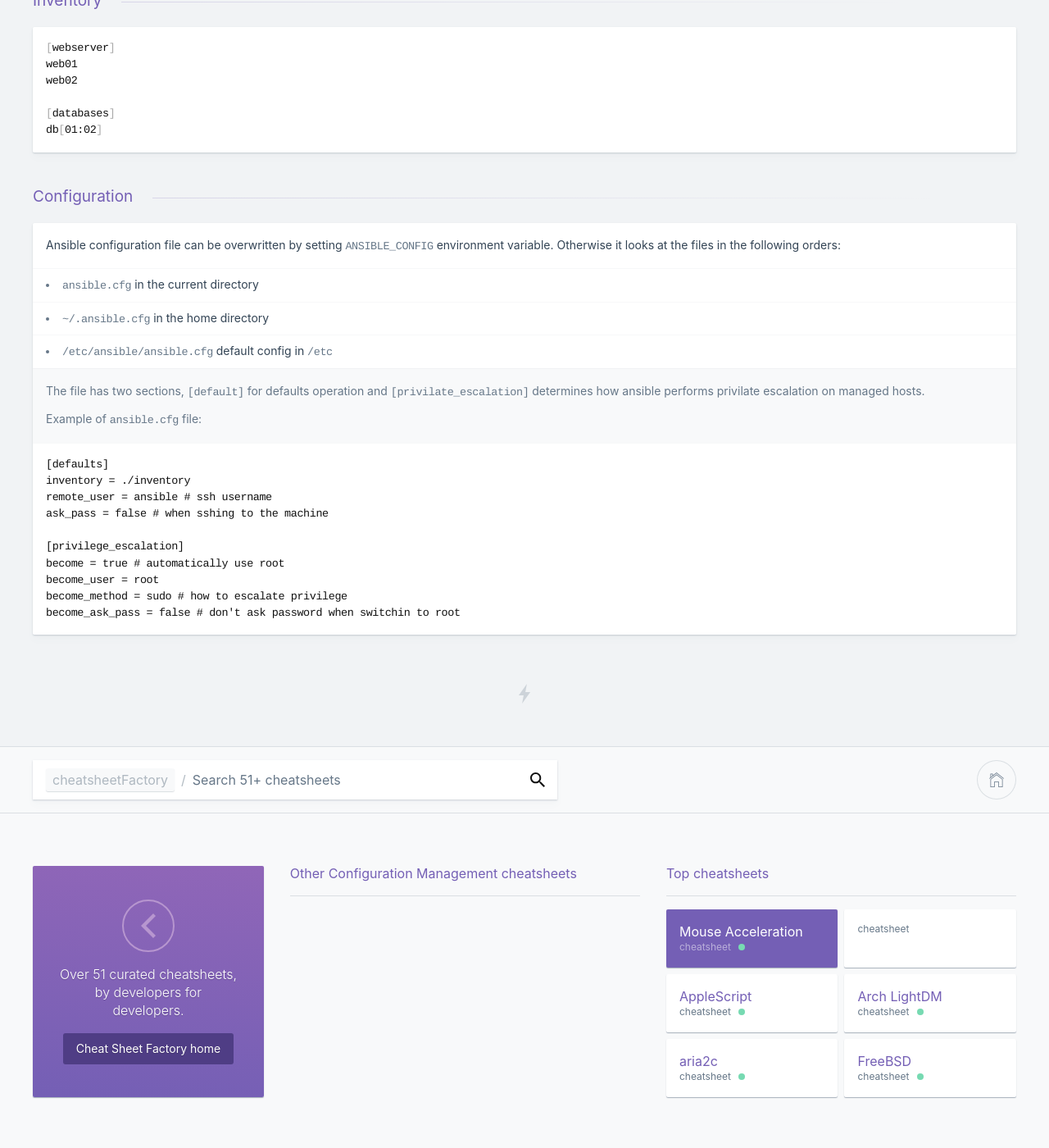
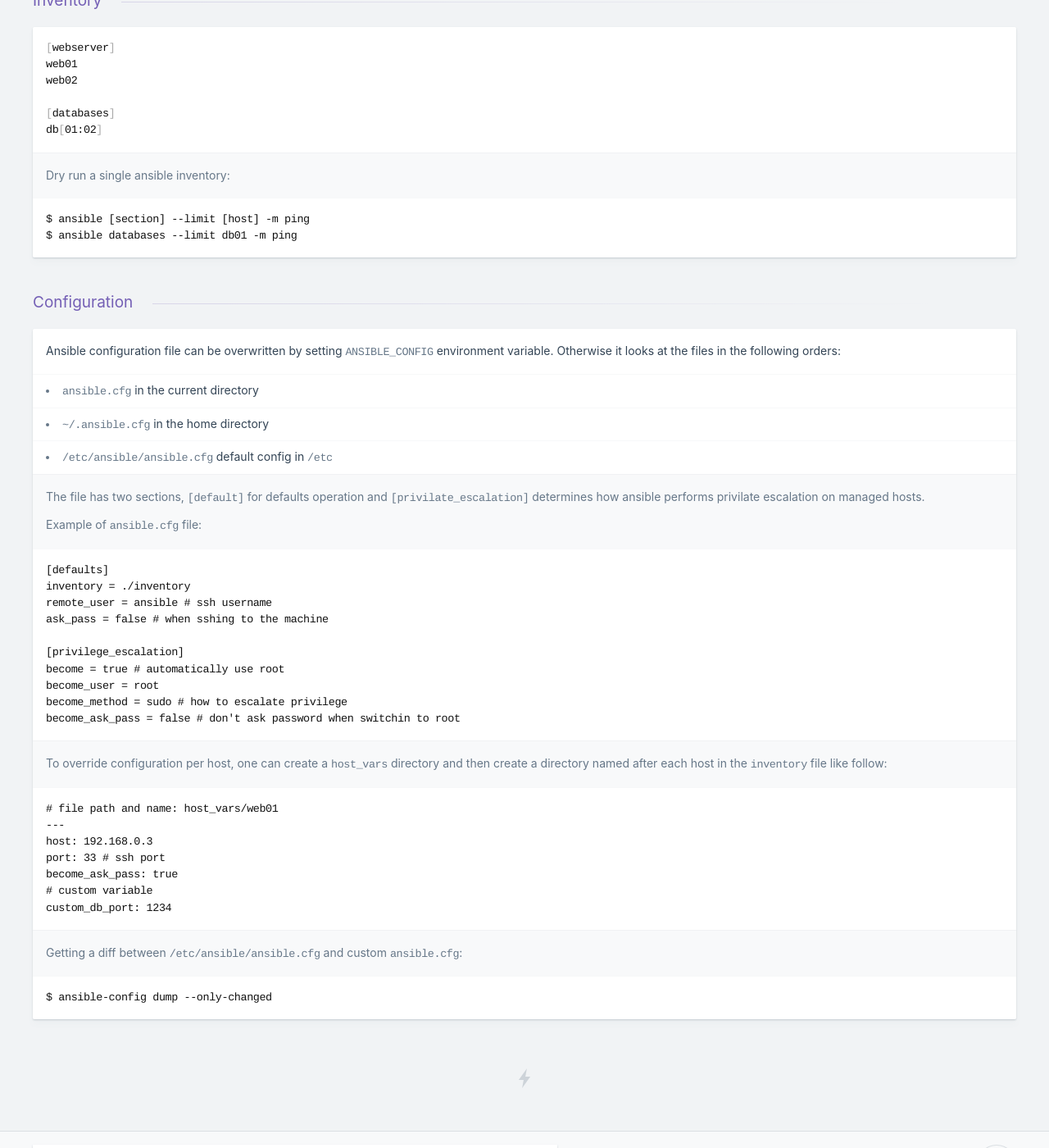
Before and after one commit to kasramp/cheat-sheet-factory, a Jekyll site: the page built from config_management/ansible.md, in a window 1280 px wide and 1400 px high, scrolled down 213 px. Shown: the whole window at 82% size. Built offline with Jekyll 4.4.1, drawn with Linux system fonts in a browser that asks for light colours.

Commit message:
Basic cheat sheet of ansible

````diff
--- a/config_management/ansible.md
+++ b/config_management/ansible.md
@@ -25,6 +25,13 @@ web02
 db[01:02]
 ```
 
+Dry run a single ansible inventory:
+
+```
+$ ansible [section] --limit [host] -m ping
+$ ansible databases --limit db01 -m ping
+```
+
 ### Configuration
 
 Ansible configuration file can be overwritten by setting `ANSIBLE_CONFIG` environment variable. Otherwise it looks at the files in the following orders:
@@ -49,3 +56,21 @@ become_user = root
 become_method = sudo # how to escalate privilege
 become_ask_pass = false # don't ask password when switchin to root
 ```
+
+To override configuration per host, one can create a `host_vars` directory and then create a directory named after each host in the `inventory` file like follow:
+
+```
+# file path and name: host_vars/web01
+---
+host: 192.168.0.3
+port: 33 # ssh port
+become_ask_pass: true
+# custom variable
+custom_db_port: 1234
+```
+
+Getting a diff between `/etc/ansible/ansible.cfg` and custom `ansible.cfg`:
+
+```
+$ ansible-config dump --only-changed
+```
````
